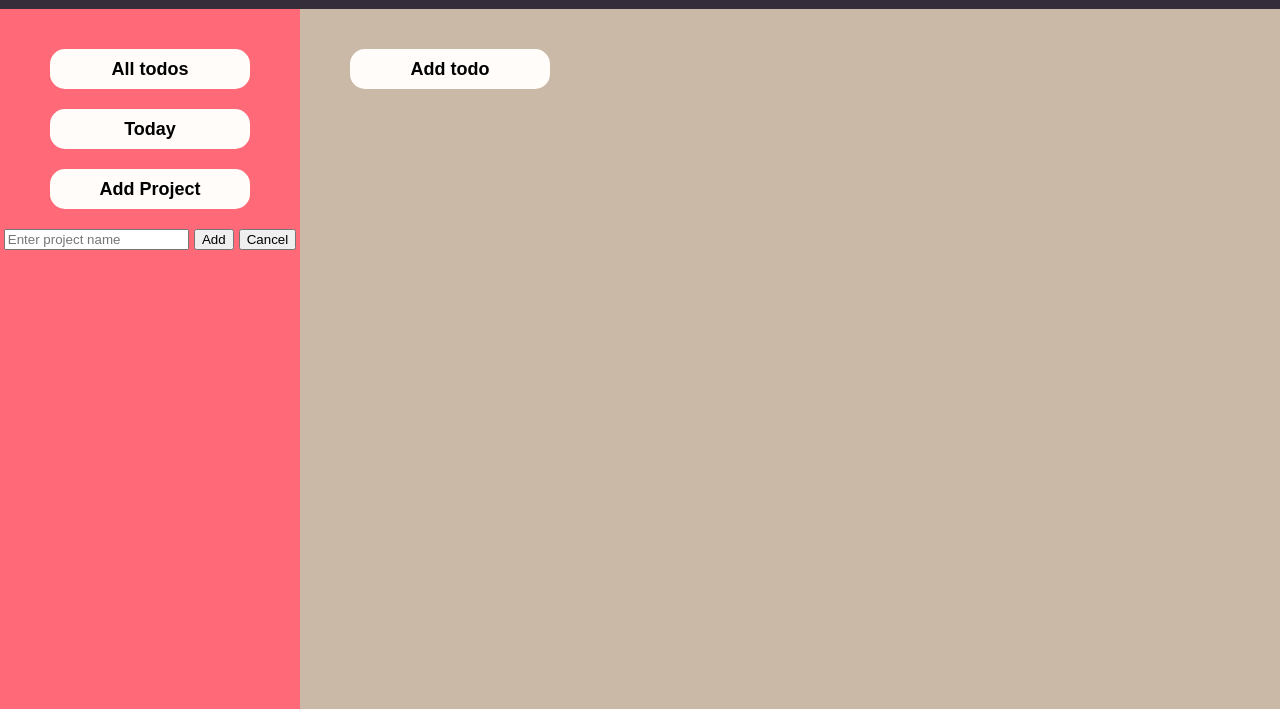
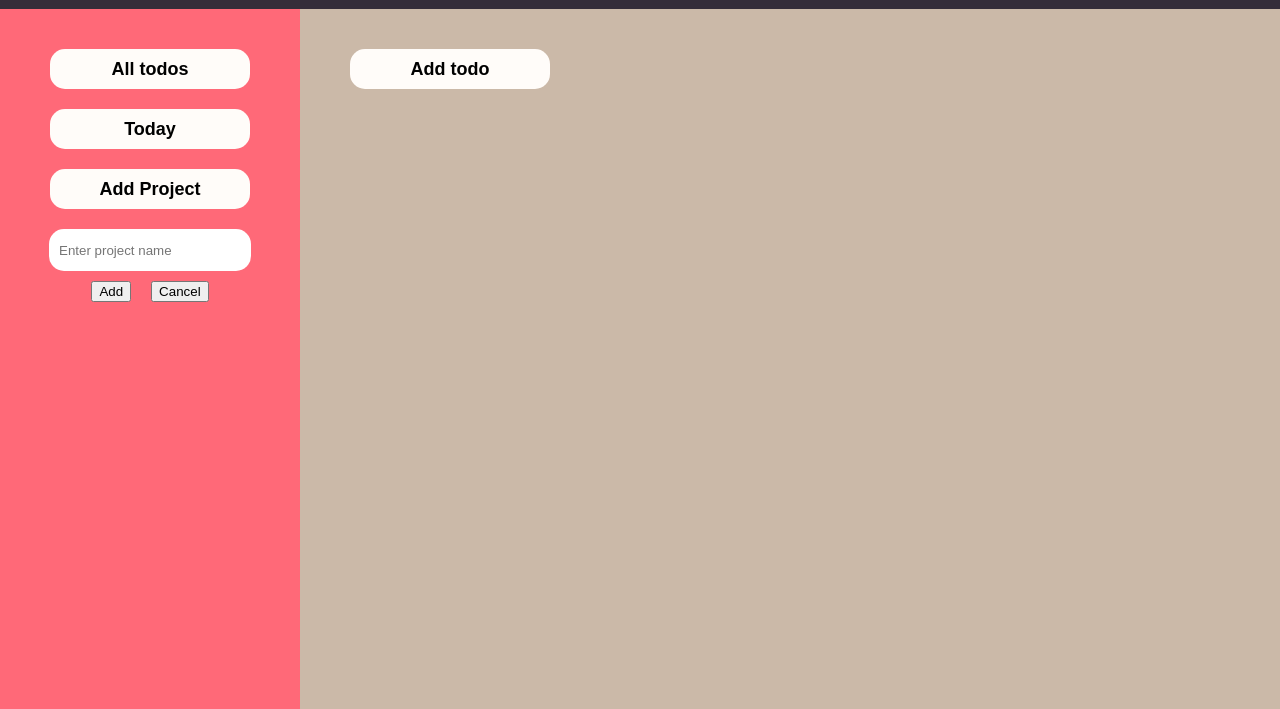
Before and after one commit to roopeak/todo-app, a website built with webpack: page src/template.html in a window 1280 px wide. Both pictures are taken after a click on the button "Add Project". Shown: the part 91-800 px from the top of the page. Built offline with nearby package versions, Linux system fonts and the light colour scheme.

Commit message:
Add project input UI

```diff
--- a/src/modules/ui.js
+++ b/src/modules/ui.js
@@ -34,8 +34,10 @@ export class UI {
 							id='addProjectInput'
 							required
 						>
-						<button id='submitProjectBtn'>Add</button>
-						<button id='cancelAddProjectBtn'>Cancel</button>
+						<div id='addProjectButtons'>
+							<button id='submitProjectBtn'>Add</button>
+							<button id='cancelAddProjectBtn'>Cancel</button>
+						</div>
 					</div>
 				`;
 
@@ -43,6 +45,7 @@ export class UI {
 					.getElementById('submitProjectBtn')
 					.addEventListener('click', () => {
 						const projectName = document.getElementById('addProjectInput').value;
+
 						if (projectName) {
 							UI.addProject(projectName);
 							addProjectContainer.innerHTML = '';
--- a/src/styles.css
+++ b/src/styles.css
@@ -58,8 +58,26 @@ aside {
 	color: white;
 }
 
-#addProjectInputContainer {
-	position: fixed;
+.addProjectContainer {
+	display: flex;
+	flex-direction: column;
+	align-items: center;
+}
+
+#addProjectInput {
+	width: 190px;
+	height: 40px;
+	border-radius: 15px;
+	border: none;
+	padding-left: 10px;
+}
+
+#addProjectButtons {
+	display: flex;
+	flex-direction: row;
+	justify-content: center;
+	gap: 20px;
+	margin-top: 10px;
 }
 
 .project-card {
```
